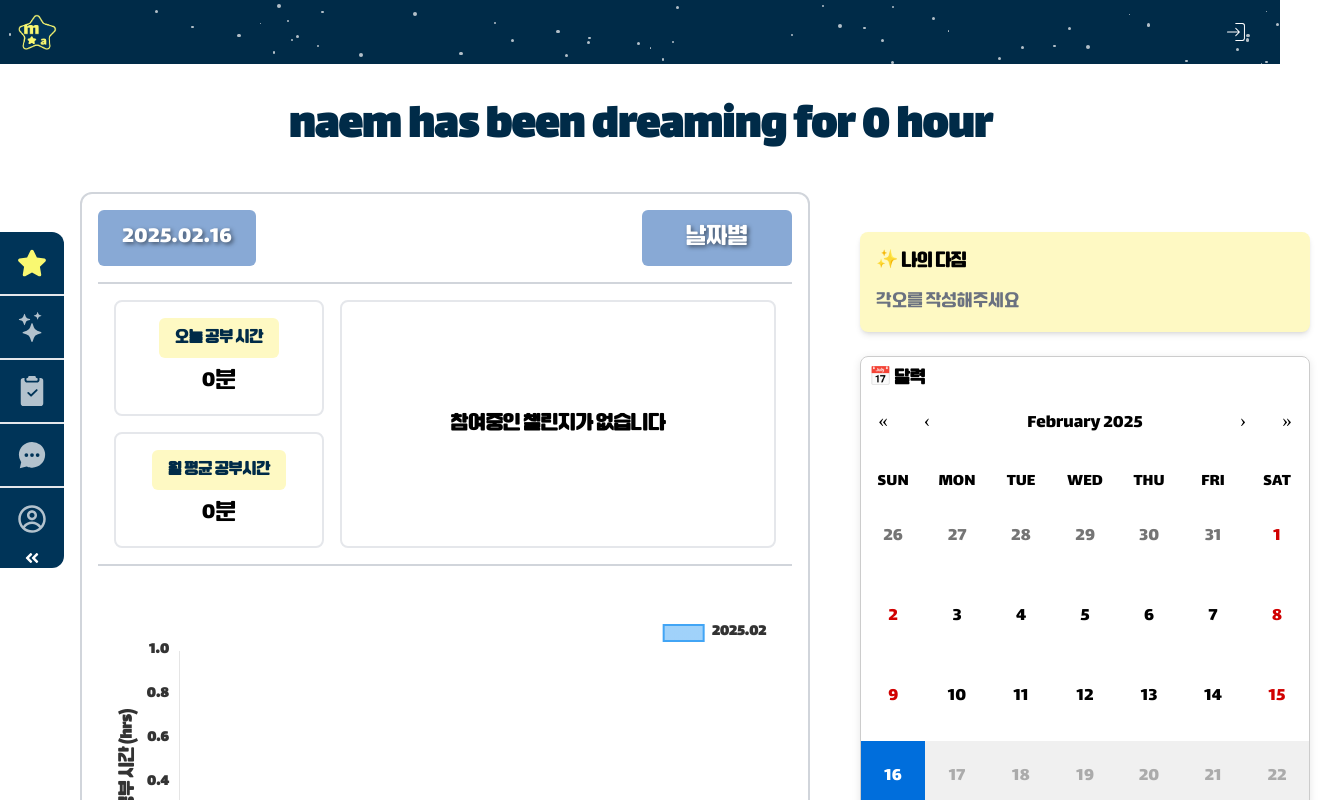
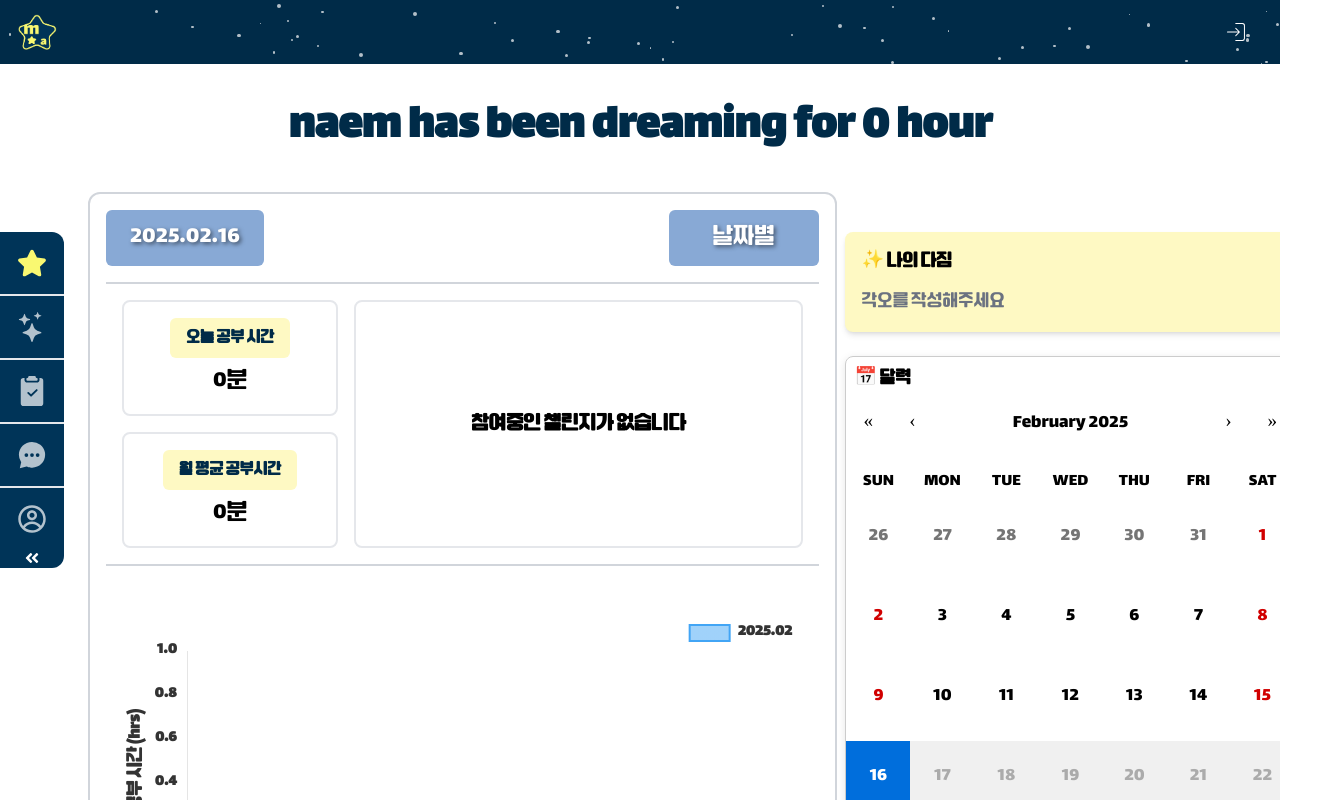
Before and after one commit to namgi2386/DreamMoA, a React (Vite) app in the folder FE/: page /User/DashBoardPage in a window 1280 px wide. Shown: the top 800 px of the page, 1328 px wide, since content can reach past the window. Built offline with nearby package versions, Linux system fonts and the light colour scheme; no server answers; what @xeger/quill-image-actions, @xeger/quill-image-formats would draw is missing.

Commit message:
Feat: FE 잔에러 수정

```diff
--- a/FE/src/pages/User/DashBoardPage.jsx
+++ b/FE/src/pages/User/DashBoardPage.jsx
@@ -125,7 +125,7 @@ export default function Dashboard() {
   };
 
   return (
-    <div className="w-full min-h-screen p-4 flex flex-col bg-white items-center">
+    <div className="w-full min-h-screen p-4 flex flex-col bg-white items-center overflow-hidden">
       {/* Title 영역 */}
       <div className="w-full h-24 max-w-[1800px]">
         <TitleSection />
@@ -210,7 +210,7 @@ export default function Dashboard() {
 
         {/* Section 2: 인용구/달력 영역 (데스크탑: 오른쪽 - 40%) */}
         {/* 모바일에서는 상단에 표시 */}
-        <div className="order-1 lg:order-2 w-full lg:w-2/5 flex flex-col ">
+        <div className="order-1 lg:order-2 w-full lg:w-2/5 flex flex-col -ml-12">
           <div className="w-full flex items-start justify-center text-lg">
             <div>
               <div className="w-full flex items-center justify-center text-lg mt-10">
```
